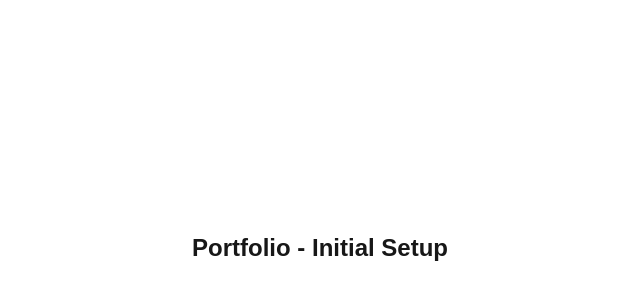
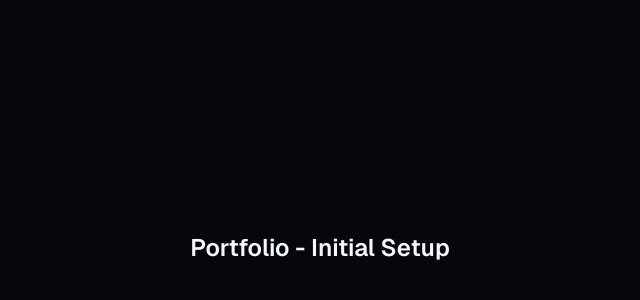
Before and after one commit to chetancrs7/portfolio, a Next.js app: page / in a window 1280 px wide. Shown: the part 152-452 px from the top of the page, without its empty margins (320-960 px from the left). Built offline with nearby package versions, Linux system fonts and the light colour scheme.

Commit message:
style: ✅ add dark technical theme tokens

```diff
--- a/src/app/globals.css
+++ b/src/app/globals.css
@@ -1,12 +1,103 @@
 @import "tailwindcss";
+@import "tw-animate-css";
+
+@custom-variant dark (&:is(.dark *));
 
 :root {
-  --background: #ffffff;
-  --foreground: #171717;
+  color-scheme: dark;
+
+  --background: #06070a;
+  --foreground: #f4f7fb;
+
+  --surface: #0a0d13;
+  --surface-elevated: #10141d;
+  --card: rgb(12 15 23 / 0.78);
+  --card-foreground: #eef3fa;
+  --popover: #0d1119;
+  --popover-foreground: #f4f7fb;
+
+  --muted: #151a24;
+  --muted-foreground: #8d98aa;
+  --secondary: #141a25;
+  --secondary-foreground: #e8edf5;
+
+  --border: rgb(142 161 190 / 0.16);
+  --border-strong: rgb(160 180 214 / 0.28);
+  --input: rgb(142 161 190 / 0.14);
+  --ring: #54c9ff;
+
+  --primary: #f5f8fc;
+  --primary-foreground: #07090d;
+  --accent: #162334;
+  --accent-foreground: #eff7ff;
+
+  --accent-blue: #3b82f6;
+  --accent-cyan: #43d9ff;
+  --accent-violet: #8b5cf6;
+  --accent-teal: #2dd4bf;
+  --destructive: #ef7b7b;
+
+  --glow-blue: rgb(59 130 246 / 0.3);
+  --glow-cyan: rgb(67 217 255 / 0.22);
+  --glow-violet: rgb(139 92 246 / 0.24);
+  --glow-border: rgb(67 217 255 / 0.2);
+
+  --radius-xs: 0.375rem;
+  --radius-sm: 0.5rem;
+  --radius-md: 0.75rem;
+  --radius-lg: 1rem;
+  --radius-xl: 1.25rem;
+  --radius-pill: 999rem;
+  --radius: var(--radius-md);
+
+  --container-page: 80rem;
+  --container-reading: 48rem;
+  --container-wide: 88rem;
+  --page-padding: clamp(1rem, 4vw, 2.5rem);
+  --section-spacing: clamp(4rem, 8vw, 7rem);
+}
+
+@theme inline {
+  --font-sans: var(--font-geist-sans);
+  --font-mono: var(--font-geist-mono);
+
+  --color-background: var(--background);
+  --color-foreground: var(--foreground);
+  --color-surface: var(--surface);
+  --color-surface-elevated: var(--surface-elevated);
+  --color-card: var(--card);
+  --color-card-foreground: var(--card-foreground);
+  --color-popover: var(--popover);
+  --color-popover-foreground: var(--popover-foreground);
+  --color-muted: var(--muted);
+  --color-muted-foreground: var(--muted-foreground);
+  --color-border: var(--border);
+  --color-border-strong: var(--border-strong);
+  --color-input: var(--input);
+  --color-ring: var(--ring);
+  --color-primary: var(--primary);
+  --color-primary-foreground: var(--primary-foreground);
+  --color-secondary: var(--secondary);
+  --color-secondary-foreground: var(--secondary-foreground);
+  --color-accent: var(--accent);
+  --color-accent-foreground: var(--accent-foreground);
+  --color-accent-blue: var(--accent-blue);
+  --color-accent-cyan: var(--accent-cyan);
+  --color-accent-violet: var(--accent-violet);
+  --color-accent-teal: var(--accent-teal);
+  --color-destructive: var(--destructive);
+
+  --radius-xs: var(--radius-xs);
+  --radius-sm: var(--radius-sm);
+  --radius-md: var(--radius-md);
+  --radius-lg: var(--radius-lg);
+  --radius-xl: var(--radius-xl);
+  --radius-4xl: var(--radius-pill);
 }
 
 html {
   min-height: 100%;
+  background: var(--background);
 }
 
 body {
@@ -14,5 +105,160 @@ body {
   margin: 0;
   background: var(--background);
   color: var(--foreground);
-  font-family: Arial, Helvetica, sans-serif;
+  font-family: var(--font-geist-sans), Arial, Helvetica, sans-serif;
+  text-rendering: optimizeLegibility;
 }
+
+::selection {
+  background: rgb(67 217 255 / 0.22);
+  color: var(--foreground);
+}
+
+@layer base {
+  * {
+    @apply border-border outline-ring/50;
+  }
+
+  a,
+  button {
+    @apply transition-colors;
+  }
+}
+
+@layer components {
+  .container-page {
+    width: min(100% - (var(--page-padding) * 2), var(--container-page));
+    margin-inline: auto;
+  }
+
+  .container-reading {
+    width: min(100% - (var(--page-padding) * 2), var(--container-reading));
+    margin-inline: auto;
+  }
+
+  .container-wide {
+    width: min(100% - (var(--page-padding) * 2), var(--container-wide));
+    margin-inline: auto;
+  }
+
+  .section-space {
+    padding-block: var(--section-spacing);
+  }
+
+  .type-display {
+    font-size: clamp(3rem, 7vw, 5.75rem);
+    line-height: 0.94;
+    font-weight: 750;
+    letter-spacing: 0;
+  }
+
+  .type-h1 {
+    font-size: clamp(2.5rem, 5vw, 4.5rem);
+    line-height: 1;
+    font-weight: 720;
+    letter-spacing: 0;
+  }
+
+  .type-h2 {
+    font-size: clamp(2rem, 4vw, 3.25rem);
+    line-height: 1.05;
+    font-weight: 700;
+    letter-spacing: 0;
+  }
+
+  .type-h3 {
+    font-size: clamp(1.5rem, 3vw, 2.125rem);
+    line-height: 1.12;
+    font-weight: 650;
+    letter-spacing: 0;
+  }
+
+  .type-h4 {
+    font-size: clamp(1.125rem, 2vw, 1.375rem);
+    line-height: 1.2;
+    font-weight: 650;
+    letter-spacing: 0;
+  }
+
+  .type-body-lg {
+    font-size: clamp(1.0625rem, 1.4vw, 1.25rem);
+    line-height: 1.72;
+    letter-spacing: 0;
+  }
+
+  .type-body {
+    font-size: 1rem;
+    line-height: 1.7;
+    letter-spacing: 0;
+  }
+
+  .type-body-sm {
+    font-size: 0.875rem;
+    line-height: 1.65;
+    letter-spacing: 0;
+  }
+
+  .type-label,
+  .type-eyebrow {
+    font-size: 0.75rem;
+    line-height: 1.35;
+    font-weight: 650;
+    letter-spacing: 0;
+    text-transform: uppercase;
+  }
+
+  .type-mono {
+    font-family:
+      var(--font-geist-mono), ui-monospace, SFMono-Regular, Menlo, Monaco,
+      Consolas, "Liberation Mono", "Courier New", monospace;
+    font-size: 0.8125rem;
+    line-height: 1.45;
+    letter-spacing: 0;
+  }
+
+  .text-gradient-primary {
+    background: linear-gradient(
+      115deg,
+      var(--accent-cyan) 0%,
+      var(--accent-blue) 48%,
+      var(--accent-violet) 100%
+    );
+    -webkit-background-clip: text;
+    background-clip: text;
+    color: transparent;
+  }
+
+  .technical-background {
+    background:
+      radial-gradient(circle at 18% 12%, var(--glow-blue), transparent 32rem),
+      radial-gradient(circle at 84% 4%, var(--glow-violet), transparent 30rem),
+      radial-gradient(
+        circle at 50% 100%,
+        rgb(67 217 255 / 0.08),
+        transparent 34rem
+      ),
+      var(--background);
+  }
+
+  .surface-subtle {
+    border: 1px solid var(--border);
+    background:
+      radial-gradient(
+        circle at top left,
+        rgb(67 217 255 / 0.06),
+        transparent 22rem
+      ),
+      var(--card);
+  }
+}
+
+@media (prefers-reduced-motion: reduce) {
+  *,
+  *::before,
+  *::after {
+    animation-duration: 0.01ms !important;
+    animation-iteration-count: 1 !important;
+    scroll-behavior: auto !important;
+    transition-duration: 0.01ms !important;
+  }
+}
--- a/src/app/layout.tsx
+++ b/src/app/layout.tsx
@@ -1,7 +1,10 @@
 import type { Metadata } from "next";
+import { GeistMono } from "geist/font/mono";
+import { GeistSans } from "geist/font/sans";
 
 import "@/app/globals.css";
 import { siteConfig } from "@/config/site";
+import { TooltipProvider } from "@/components/ui/tooltip";
 
 export const metadata: Metadata = {
   title: siteConfig.name,
@@ -14,8 +17,13 @@ export default function RootLayout({
   children: React.ReactNode;
 }>) {
   return (
-    <html lang="en">
-      <body>{children}</body>
+    <html
+      className={`${GeistSans.variable} ${GeistMono.variable} dark`}
+      lang="en"
+    >
+      <body>
+        <TooltipProvider>{children}</TooltipProvider>
+      </body>
     </html>
   );
 }
```
